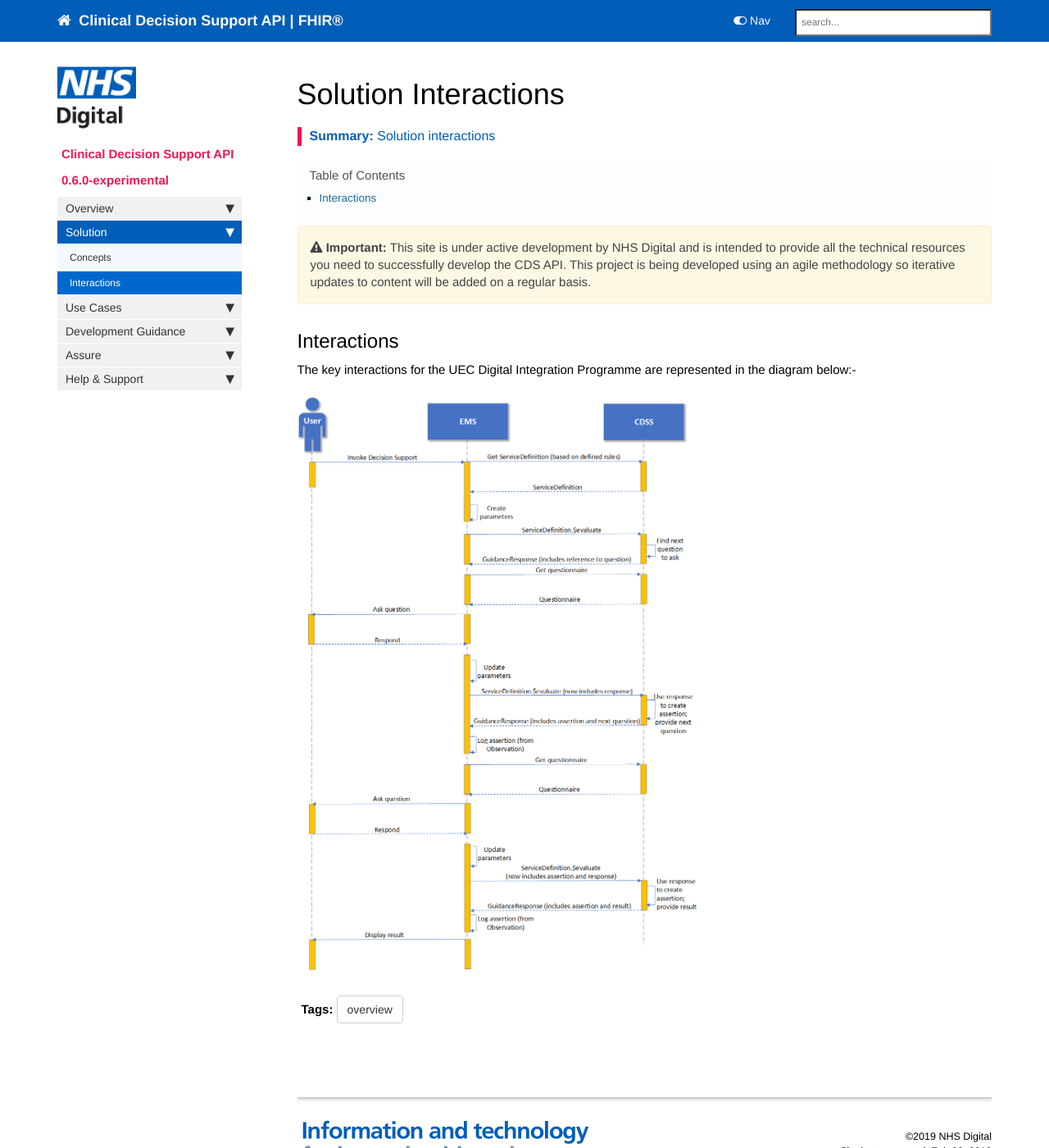
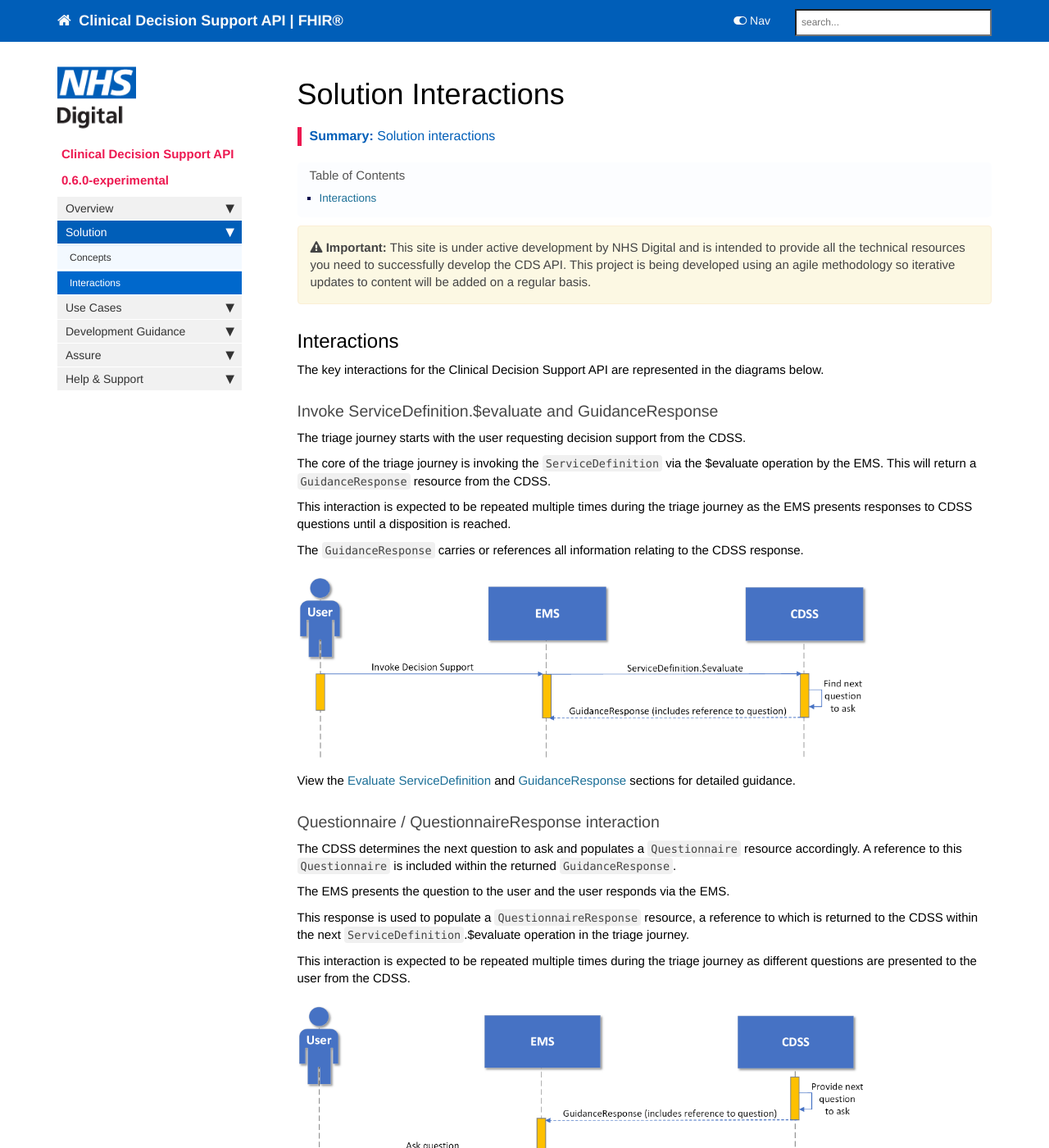
Before and after one commit to nhsconnect/FHIR-CDS, a Jekyll site: the page built from pages/solution/solution_interactions.md, in a window 1280 px wide and 1400 px high. Shown: the whole window at 82% size. Built offline with Jekyll 4.4.1, drawn with Linux system fonts in a browser that asks for light colours; nearby versions of some CDN libraries; comment, search, counter and statistics services are not loaded; some of the changed text lies outside the part shown.

Commit message:
CTP-1029 Interactions overview guidance

```diff
--- a/pages/solution/solution_interactions.md
+++ b/pages/solution/solution_interactions.md
@@ -12,7 +13,56 @@ summary: Solution interactions
 
 ## Interactions ##
 
-The key interactions for the UEC Digital Integration Programme are represented in the diagram below:-
+The key interactions for the Clinical Decision Support API are represented in the diagrams below.
 
-<!--<img src="..\..\images\solution\message-sequence.png" alt="Diagram showing UEC Digital Integration Programme key interactions." title="Diagram showing UEC Digital Integration Programme key interactions.">-->
-![Diagram showing UEC Digital Integration Programme key interactions](images/solution/message-sequence.png)
+### Invoke ServiceDefinition.$evaluate and GuidanceResponse ###
+
+The triage journey starts with the user requesting decision support from the CDSS.
+
+The core of the triage journey is invoking the `ServiceDefinition` via the $evaluate operation by the EMS. This will return a `GuidanceResponse` resource from the CDSS.
+
+This interaction is expected to be repeated multiple times during the triage journey as the EMS presents responses to CDSS questions until a disposition is reached.
+
+The `GuidanceResponse` carries or references all information relating to the CDSS response.
+
+[![Diagram showing UEC Digital Integration Programme invoke decision support interaction](images/solution/invoke-decision-support.png)](/api_get_service_definition.html)
+
+View the [Evaluate ServiceDefinition](/api_post_service_definition.html) and [GuidanceResponse](/api_guidance_response.html) sections for detailed guidance.
+
+
+### Questionnaire / QuestionnaireResponse interaction ###
+
+The CDSS determines the next question to ask and populates a `Questionnaire` resource accordingly.
+A reference to this `Questionnaire` is included within the returned `GuidanceResponse`.
+
+The EMS presents the question to the user and the user responds via the EMS.
+
+This response is used to populate a `QuestionnaireResponse` resource, a reference to which is returned to the CDSS within the next `ServiceDefinition`.$evaluate operation in the triage journey.
+
+This interaction is expected to be repeated multiple times during the triage journey as different questions are presented to the user from the CDSS.
+
+![Diagram showing UEC Digital Integration Programme ask question interaction](images/solution/questionnaire-interaction.png)
+
+View the [Get Questionnaire](/api_get_questionnaire.html) section for more information.
+
+The CDSS evaluates the returned `QuestionnaireResponse` and uses its content to create an assertion which is carried within an `Observation` resource.
+
+The CDSS determines whether there is enough information to arrive at a disposition. If not, another `Questionnaire` is populated with the next question to be answered.
+
+The `GuidanceResponse` returned to the EMS now contains references to both an `Observation` and a `Questionnaire` resource.
+
+![Diagram showing UEC Digital Integration Programme servicedefinition evaluate response interaction](images/solution/assertion-interaction.png)
+
+View the [ServiceDefinition](/api_post_service_definition.html) and [GuidanceResponse](/api_guidance_response.html) sections for more information.
+
+
+### Arriving at a disposition ###
+The EMS invokes a `ServiceDefinition`.$evaluate operation referencing a `QuestionnaireResponse` and any previous `Observation` resources for the CDSS to evaluate.
+
+The CDSS creates another assertion from the `QuestionnaireResponse` and determines a disposition or result can be provided.
+
+The disposition is sent to the EMS within the `GuidanceResponse` and the EMS displays the disposition to the User.
+
+![Diagram showing UEC Digital Integration Programme display result interaction](images/solution/result-interaction.png)
+
+View the [Triage Recommendation](/api_referral_request.html), [Care Advice Recommendation](/api_care_plan.html) and [Redirect ServiceDefinition](api_redirect_service_definition.html) sections for more information.
```
Also changed, not shown: other parts of pages/solution/solution_interactions.md (+1 -0 lines), images/solution/assertion-interaction.png (added), images/solution/invoke-decision-support.png (added), images/solution/questionnaire-interaction.png (added), images/solution/result-interaction.png (added).
